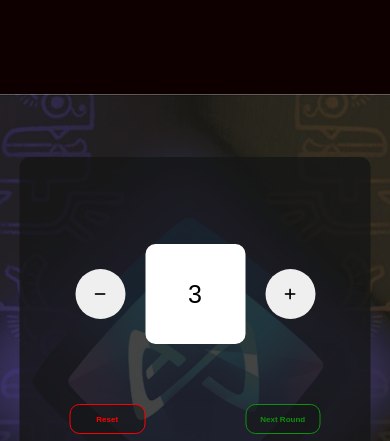
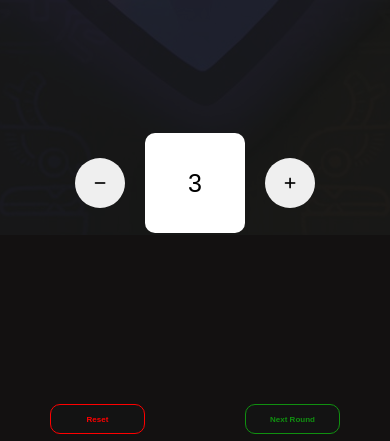
Before and after one commit to leemonnadee/Enegy_Counter, a plain HTML site: page index.html in a window 390 px wide. Shown: the part 65-506 px from the top of the page. Drawn offline with nearby package versions, Linux system fonts and the light colour scheme.

Commit message:
Update style.css

```diff
--- a/style.css
+++ b/style.css
@@ -130,15 +130,16 @@ footer{
     background-color: rgb(26, 15, 1);
 }
 @media(max-width:400px){
-    .maincontainer{
-    height: 400px;
-    width: 90%;
-
+   .maincontainer{
+        width: 100vw;
+        height: 100vh;
     }
     .container{
         display: flex;
         justify-content: center;
         align-items: center;
+        height: 100%;
+        width: 100%;
     }
     .res button{
         font-size: 8px;
```
